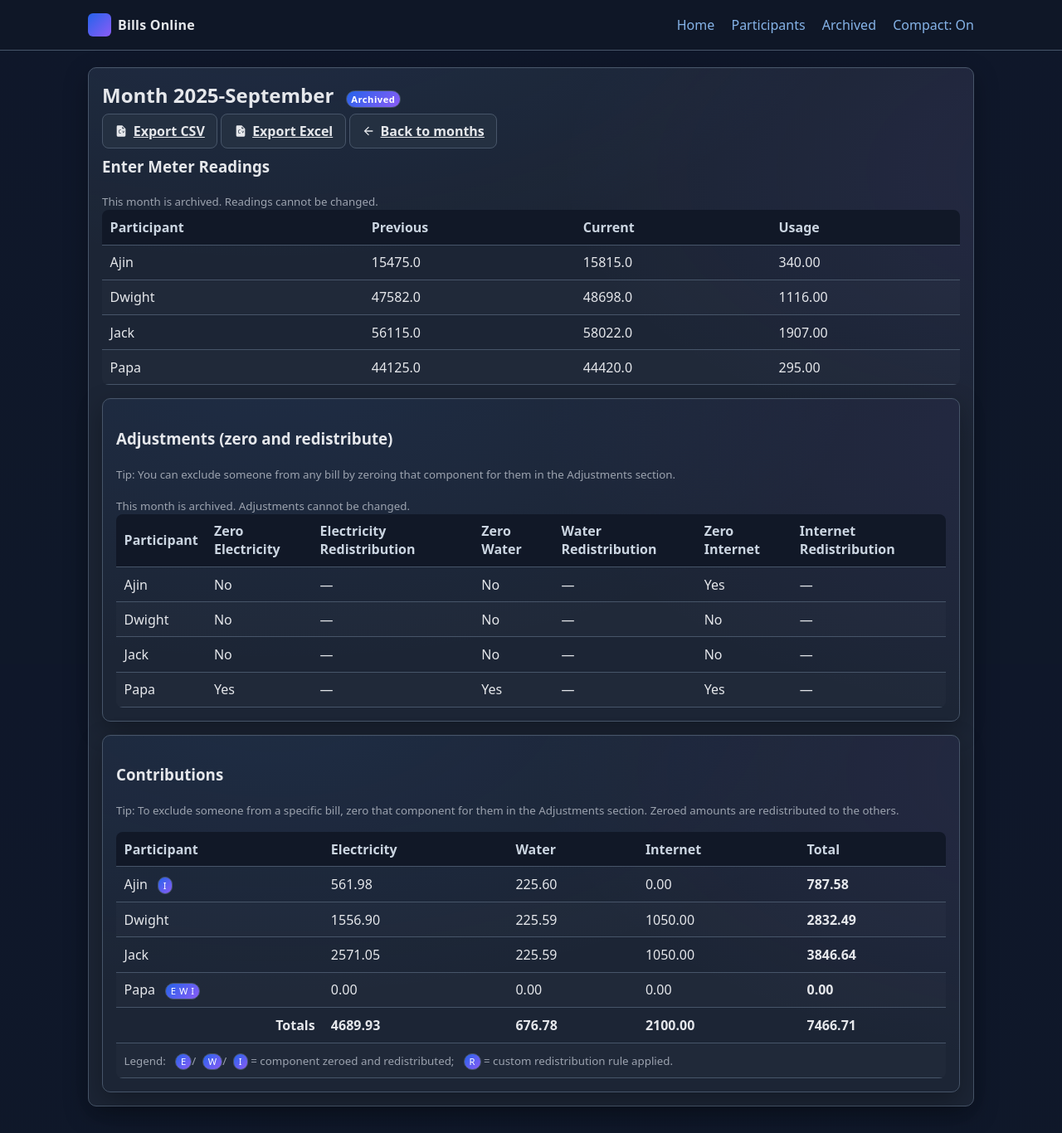
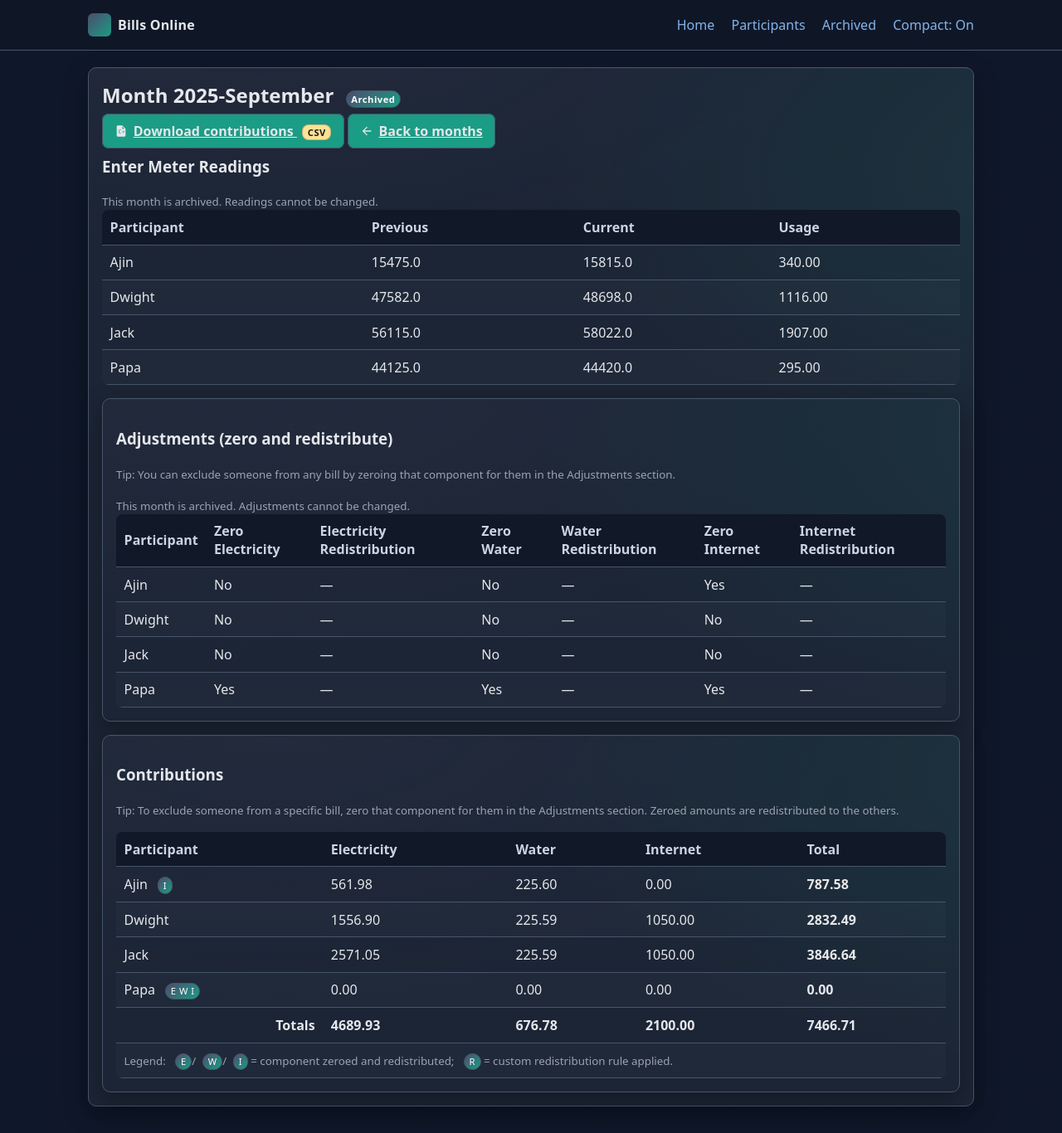
Before and after one commit to phdwight/billsonline, a Flask app: page /months/1 in a window 1280 px wide. Shown: the whole page at 83% size. Run offline with Flask 3, Linux system fonts and the light colour scheme.

Commit message:
Remove Excel export, add database download and UI polish
Removed all Excel export endpoints and related code, consolidating downloads to per-month CSV only. Added a new endpoint and UI links to download the SQLite database file when using SQLite. Updated styles for badges, palette legend, and improved color palette. Archived months now show a badge and no longer allow unarchiving. Cleaned up navigation and removed global export links from the index page. Updated wsgi.py to specify host and port.

```diff
--- a/app/routes/main.py
+++ b/app/routes/main.py
@@ -1,11 +1,12 @@
 from __future__ import annotations
 
-from flask import Blueprint, render_template, request, redirect, url_for, flash, Response
+from flask import Blueprint, render_template, request, redirect, url_for, flash, Response, send_file, current_app
 from sqlalchemy.exc import IntegrityError
 from datetime import date
 import csv
 from io import StringIO
-from openpyxl import Workbook
+# from openpyxl import Workbook  # no longer used
+from urllib.parse import urlparse, unquote
 
 from ..extensions import db
 from ..models import Participant
@@ -185,8 +186,8 @@
 
 @bp.post("/months/<int:bill_id>/unarchive")
 def unarchive_month(bill_id: int):
-    bill_repo.set_archived(bill_id, False)
-    flash("Month unarchived", "info")
+    # Disallow unarchive permanently
+    flash("Unarchiving is not allowed.", "error")
     return redirect(url_for("main.archived"))
 
 
@@ -198,38 +199,29 @@
     return render_template("archived.html", pagination=pagination, months=pagination.items)
 
 
-@bp.get("/export/all.csv")
-def export_all_csv():
-    # Summary of all non-archived months
-    months = bill_repo.list_all()
-    si = StringIO()
-    writer = csv.writer(si)
-    writer.writerow(["Year", "Month", "Electricity", "Water", "Internet", "Total"])
-    for m in months:
-        total = m.electricity_amount + m.water_amount + m.internet_amount
-        month_names = ["January","February","March","April","May","June","July","August","September","October","November","December"]
-        writer.writerow([m.year, month_names[m.month-1], f"{m.electricity_amount:.2f}", f"{m.water_amount:.2f}", f"{m.internet_amount:.2f}", f"{total:.2f}"])
-    output = si.getvalue()
-    return Response(output, mimetype="text/csv", headers={"Content-Disposition": "attachment; filename=months.csv"})
+@bp.get("/download/db")
+def download_db():
+    """Download the SQLite database file if using a sqlite:// URL."""
+    uri = current_app.config.get("SQLALCHEMY_DATABASE_URI", "")
+    parsed = urlparse(uri)
+    if parsed.scheme != "sqlite":
+        flash("Database download is only available when using a local SQLite database.", "error")
+        return redirect(url_for("main.index"))
+    # For sqlite, parsed.path holds the absolute path (may be relative in some forms)
+    db_path = unquote(parsed.path)
+    if db_path.startswith("//"):
+        # urlparse may yield leading // for absolute paths; collapse to single leading /
+        db_path = db_path[1:]
+    import os
+    if not os.path.isabs(db_path):
+        db_path = os.path.join(os.getcwd(), db_path)
+    if not os.path.exists(db_path):
+        flash("Database file not found.", "error")
+        return redirect(url_for("main.index"))
+    return send_file(db_path, as_attachment=True, download_name="billsonline.db")
 
 
-@bp.get("/export/all.xlsx")
-def export_all_xlsx():
-    # Summary of all non-archived months
-    months = bill_repo.list_all()
-    wb = Workbook()
-    ws = wb.active
-    ws.title = "Months"
-    ws.append(["Year", "Month", "Electricity", "Water", "Internet", "Total"])
-    for m in months:
-        total = m.electricity_amount + m.water_amount + m.internet_amount
-        month_names = ["January","February","March","April","May","June","July","August","September","October","November","December"]
-        ws.append([m.year, month_names[m.month-1], float(m.electricity_amount), float(m.water_amount), float(m.internet_amount), float(total)])
-    from io import BytesIO
-    bio = BytesIO()
-    wb.save(bio)
-    bio.seek(0)
-    return Response(bio.getvalue(), mimetype="application/vnd.openxmlformats-officedocument.spreadsheetml.sheet", headers={"Content-Disposition": "attachment; filename=months.xlsx"})
+# Removed global export-all endpoints in favor of per-month contributions downloads
 
 
 @bp.post("/months/<int:bill_id>/delete")
@@ -259,20 +251,19 @@
 
     si = StringIO()
     writer = csv.writer(si)
-    writer.writerow(["Participant", "Electricity", "Water", "Internet", "Total", "Notes"])
+    # Contributions table only
+    writer.writerow(["Participant", "Electricity", "Water", "Internet", "Total"])
     for c in contributions:
-        adj = adjustments.get(c.participant.id) or {}
-        zero_parts = ''.join([ch for ch, key in [( 'E', 'electricity'), ('W','water'), ('I','internet')] if adj.get(key)])
-        custom_parts = ''.join([ch for ch, key in [( 'E', 'redis_electricity'), ('W','redis_water'), ('I','redis_internet')] if adj.get(key)])
-        notes = []
-        if zero_parts:
-            notes.append(f"Zeroed:{zero_parts}")
-        if custom_parts:
-            notes.append(f"Custom:{custom_parts}")
-        writer.writerow([c.participant.name, f"{c.electricity:.2f}", f"{c.water:.2f}", f"{c.internet:.2f}", f"{c.total:.2f}", ' '.join(notes)])
+        writer.writerow([
+            c.participant.name,
+            f"{c.electricity:.2f}",
+            f"{c.water:.2f}",
+            f"{c.internet:.2f}",
+            f"{c.total:.2f}",
+        ])
+    # Totals row
     total_bill = bill.electricity_amount + bill.water_amount + bill.internet_amount
-    writer.writerow([])
-    writer.writerow(["Total Bill", f"{bill.electricity_amount:.2f}", f"{bill.water_amount:.2f}", f"{bill.internet_amount:.2f}", f"{total_bill:.2f}"])
+    writer.writerow(["Totals", f"{bill.electricity_amount:.2f}", f"{bill.water_amount:.2f}", f"{bill.internet_amount:.2f}", f"{total_bill:.2f}"])
 
     output = si.getvalue()
     month_names = ["January","February","March","April","May","June","July","August","September","October","November","December"]
@@ -284,60 +275,6 @@
     )
 
 
-@bp.get("/months/<int:bill_id>/export.xlsx")
-def export_month_xlsx(bill_id: int):
-    bill = bill_repo.get_by_id(bill_id)
-    if not bill:
-        flash("Month not found", "error")
-        return redirect(url_for("main.index"))
-    participants = participants_repo.list_all()
-    readings = reading_repo.list_for_month(bill.id)
-    adjustments = {a.participant_id: {
-        'electricity': a.zero_electricity,
-        'water': a.zero_water,
-        'internet': a.zero_internet,
-        'redis_electricity': a.redis_electricity,
-        'redis_water': a.redis_water,
-        'redis_internet': a.redis_internet,
-    } for a in adjust_repo.list_for_month(bill.id)}
-    contributions = calculator.compute_contributions(bill, readings, participants, adjustments)
-
-    wb = Workbook()
-    ws = wb.active
-    month_names = ["January","February","March","April","May","June","July","August","September","October","November","December"]
-    ws.title = f"{bill.year}-{month_names[bill.month-1]}"
-    ws.append(["Participant", "Electricity", "Water", "Internet", "Total", "Notes"])
-    for c in contributions:
-        adj = adjustments.get(c.participant.id) or {}
-        zero_parts = ''.join([ch for ch, key in [( 'E', 'electricity'), ('W','water'), ('I','internet')] if adj.get(key)])
-        custom_parts = ''.join([ch for ch, key in [( 'E', 'redis_electricity'), ('W','redis_water'), ('I','redis_internet')] if adj.get(key)])
-        notes = []
-        if zero_parts:
-            notes.append(f"Zeroed:{zero_parts}")
-        if custom_parts:
-            notes.append(f"Custom:{custom_parts}")
-        ws.append([
-            c.participant.name,
-            float(f"{c.electricity:.2f}"),
-            float(f"{c.water:.2f}"),
-            float(f"{c.internet:.2f}"),
-            float(f"{c.total:.2f}"),
-            ' '.join(notes),
-        ])
-    total_bill = bill.electricity_amount + bill.water_amount + bill.internet_amount
-    ws.append([])
-    ws.append(["Total Bill", float(f"{bill.electricity_amount:.2f}"), float(f"{bill.water_amount:.2f}"), float(f"{bill.internet_amount:.2f}"), float(f"{total_bill:.2f}")])
-
-    from io import BytesIO
-    bio = BytesIO()
-    wb.save(bio)
-    bio.seek(0)
-    filename = f"bill_{bill.year}-{month_names[bill.month-1]}.xlsx"
-    return Response(
-        bio.getvalue(),
-        mimetype="application/vnd.openxmlformats-officedocument.spreadsheetml.sheet",
-        headers={"Content-Disposition": f"attachment; filename={filename}"},
-    )
 
 
 @bp.post("/months/<int:bill_id>/readings")
--- a/app/static/style.css
+++ b/app/static/style.css
@@ -2,17 +2,20 @@
 :root {
 	--gap: 1rem;
 	--radius: 10px;
-	--bg: #0f172a; /* slate-900 */
-	--panel: #0f1829; /* slightly deeper for contrast */
-	--card: #1c2535; /* slightly crisper */
+	--bg: #0f172a; /* retain dark base unless switching to light theme */
+	--panel: #0f1829;
+	--card: #1c2535;
 	--muted: #9ca3af; /* gray-400 */
 	--text: #e5e7eb; /* gray-200 */
-	--primary: #2563eb; /* blue-600 for stronger contrast */
+	--primary: #4C4C6D; /* new primary */
 	--primary-contrast: #ffffff;
-	--border: #475569; /* slate-500 for clearer edges */
-	--success: #10b981; /* emerald-500 */
+	--border: #475569; /* neutral border */
+	--success: #1B9C85; /* new secondary used for success/accent */
 	--error: #ef4444; /* red-500 */
-	--warning: #f59e0b; /* amber-500 */
+	--warning: #FFE194; /* new warm accent */
+	--accent-1: #1B9C85; /* secondary */
+	--accent-2: #4C4C6D; /* primary */
+	--light: #E8F6EF; /* light mint background */
 }
 
 * { box-sizing: border-box; }
@@ -41,13 +44,13 @@
 
 header .container { display:flex; align-items:center; justify-content: space-between; }
 .brand { display:flex; align-items:center; gap:.5rem; font-weight:700; letter-spacing:.2px; }
-.brand .logo { width: 28px; height: 28px; border-radius: 6px; background: linear-gradient(135deg, var(--primary), #8b5cf6); display:inline-block; }
+.brand .logo { width: 28px; height: 28px; border-radius: 6px; background: linear-gradient(135deg, var(--primary), var(--accent-1)); display:inline-block; }
 nav a { color: var(--text); text-decoration: none; margin-left: 1rem; opacity:.9; }
 nav a:hover { opacity: 1; color: #fff; }
 
-/* Global link styles */
-a { color: #bfe0ff; text-decoration: underline; }
-a:hover { color: #e3f2ff; }
+/* Links use secondary for readability on dark */
+a { color: #9fe4d6; text-decoration: underline; }
+a:hover { color: #c8f0e6; }
 
 main .container { padding-top: 1.25rem; padding-bottom: 2rem; }
 
@@ -55,9 +58,9 @@
 @media (max-width: 900px) { .grid { grid-template-columns: 1fr; } }
 
 .card {
-	background: radial-gradient(1200px 600px at 20% -10%, rgba(59,130,246,.08), rgba(0,0,0,0) 60%),
-							radial-gradient(1200px 600px at 120% 10%, rgba(139,92,246,.08), rgba(0,0,0,0) 60%),
-							var(--card);
+	background: radial-gradient(1200px 600px at 20% -10%, rgba(76,76,109,.14), rgba(0,0,0,0) 60%),
+						radial-gradient(1200px 600px at 120% 10%, rgba(27,156,133,.14), rgba(0,0,0,0) 60%),
+						var(--card);
 	border: 1px solid var(--border);
 	border-radius: var(--radius);
 	padding: 1rem;
@@ -79,11 +82,11 @@
 button, .btn { cursor:pointer; border:none; border-radius: 8px; padding: .55rem .9rem; font-weight:600; }
 .btn-sm { padding: .35rem .6rem; font-size: .85rem; }
 .btn-primary, button[type="submit"] { background: var(--primary); color: var(--primary-contrast); }
-.btn-secondary { background: #243041; color: var(--text); border:1px solid var(--border); }
+.btn-secondary { background: var(--accent-1); color: var(--text); border:1px solid var(--border); }
 .btn-danger { background: var(--error); color: #fff; }
-.btn-link, .linklike { background:none; border:none; color: #93c5fd; text-decoration: none; padding: 0; cursor:pointer; }
-.btn-link:hover, .linklike:hover { text-decoration: underline; color: #cfe4ff; }
-.btn:focus, .btn-link:focus, .linklike:focus { outline: 3px solid rgba(59,130,246,0.18); outline-offset: 2px; }
+.btn-link, .linklike { background:none; border:none; color: #c8f0e6; text-decoration: none; padding: 0; cursor:pointer; }
+.btn-link:hover, .linklike:hover { text-decoration: underline; color: #e8f6ef; }
+.btn:focus, .btn-link:focus, .linklike:focus { outline: 3px solid rgba(27,156,133,0.28); outline-offset: 2px; }
 .btn-primary:hover { filter: brightness(1.05); }
 .btn-secondary:hover { filter: brightness(1.03); }
 .btn-danger:hover { filter: brightness(0.95); }
@@ -97,6 +100,8 @@
 th { background: #111827; text-align: left; color: #cbd5e1; }
 tbody tr:nth-child(even) { background: rgba(255,255,255,0.02); }
 tbody tr:hover { background: rgba(59,130,246,0.07); }
+/* Hover rows align to new primary */
+tbody tr:hover { background: rgba(76,76,109,0.12); }
 
 /* Responsive: collapse redistribution columns under 1000px */
 @media (max-width: 1000px) {
@@ -126,9 +131,48 @@
 	font-size: .7rem;
 	letter-spacing: .5px;
 	color: #fff;
-	background: linear-gradient(135deg, var(--primary), #8b5cf6);
+	background: linear-gradient(135deg, var(--primary), var(--accent-1));
 	border: 1px solid var(--border);
 }
+
+/* File-type badges */
+.badge-file {
+	display: inline-block;
+	margin-left: .4rem;
+	padding: .05rem .35rem;
+	border-radius: .5rem;
+	font-size: .7rem;
+	font-weight: 700;
+	letter-spacing: .4px;
+	background: var(--warning);
+	color: #1a1a1a;
+	border: 1px solid rgba(0,0,0,0.2);
+}
+
+/* Archived badge uses yellow accent with dark text for contrast */
+.badge-archived {
+	display: inline-flex;
+	align-items: center;
+	gap: .3rem;
+	margin-left: .5rem;
+	padding: .12rem .45rem;
+	border-radius: 999px;
+	font-size: .7rem;
+	letter-spacing: .4px;
+		background: var(--warning);
+	color: #1a1a1a; /* dark text for contrast on yellow */
+	border: 1px solid rgba(0,0,0,0.2);
+}
+.badge-archived .icon { color: #1a1a1a; }
+
+/* Palette legend: small swatches near headings */
+.palette-legend { display:inline-flex; align-items:center; gap:.35rem; margin-left: .5rem; vertical-align: middle; }
+.swatch { width: .7rem; height: .7rem; border-radius: 50%; border:1px solid rgba(255,255,255,0.25); display:inline-block; }
+.swatch.primary { background: var(--primary); }
+.swatch.accent1 { background: var(--accent-1); }
+.swatch.success { background: var(--success); }
+.swatch.warning { background: var(--warning); border-color: rgba(0,0,0,0.2); }
+.swatch.light { background: var(--light); border-color: rgba(0,0,0,0.2); }
 
 .redis-box {
 	border: 1px solid var(--border);
--- a/app/templates/base.html
+++ b/app/templates/base.html
@@ -16,6 +16,7 @@
       <symbol id="icon-back" viewBox="0 0 24 24"><path fill="currentColor" d="M20 11H7.83l5.59-5.59L12 4l-8 8l8 8l1.41-1.41L7.83 13H20v-2z"/></symbol>
       <symbol id="icon-view" viewBox="0 0 24 24"><path fill="currentColor" d="M12 6a9.77 9.77 0 0 0-10 6a9.77 9.77 0 0 0 20 0a9.77 9.77 0 0 0-10-6zm0 10a4 4 0 1 1 0-8a4 4 0 0 1 0 8z"/></symbol>
       <symbol id="icon-unarchive" viewBox="0 0 24 24"><path fill="currentColor" d="M20.54 5.23L19.15 3.5A2 2 0 0 0 17.58 3H6.41a2 2 0 0 0-1.57.5L3.46 5.23A2 2 0 0 0 3 6.54V19a2 2 0 0 0 2 2h14a2 2 0 0 0 2-2V6.54a2 2 0 0 0-.46-1.31M6.41 5h11.16l1.05 1.23H5.36zM12 12l4 4h-8z"/></symbol>
+  <symbol id="icon-lock" viewBox="0 0 24 24"><path fill="currentColor" d="M12 2a5 5 0 0 0-5 5v3H6a2 2 0 0 0-2 2v8a2 2 0 0 0 2 2h12a2 2 0 0 0 2-2v-8a2 2 0 0 0-2-2h-1V7a5 5 0 0 0-5-5m-3 8V7a3 3 0 0 1 6 0v3z"/></symbol>
     </svg>
     <header>
       <div class="container">
--- a/app/templates/index.html
+++ b/app/templates/index.html
@@ -59,7 +59,7 @@
             <input type="hidden" name="csrf_token" value="{{ csrf_token() }}">
             <button type="submit" class="btn btn-link btn-sm"><svg class="icon icon-left"><use href="#icon-delete"/></svg>Delete</button>
           </form>
-          <a href="{{ url_for('main.export_month_csv', bill_id=m.id) }}" class="btn btn-link btn-sm"><svg class="icon icon-left"><use href="#icon-csv"/></svg>CSV</a>
+          <a href="{{ url_for('main.export_month_csv', bill_id=m.id) }}" class="btn btn-link btn-sm"><svg class="icon icon-left"><use href="#icon-csv"/></svg>CSV <span class="badge-file" aria-label="File type: CSV">CSV</span></a>
         </li>
         {% else %}
         <li>No months yet</li>
@@ -77,7 +77,6 @@
   <section class="card" style="margin-top: var(--gap);">
     <a class="btn btn-secondary" href="{{ url_for('main.participants_page') }}">Manage participants</a>
     <span class="muted">·</span> <a class="btn btn-secondary" href="{{ url_for('main.archived') }}">Archived months</a>
-    <span class="muted">·</span> <a class="btn btn-secondary" href="{{ url_for('main.export_all_csv') }}">Export all CSV</a>
-    <span class="muted">·</span> <a class="btn btn-secondary" href="{{ url_for('main.export_all_xlsx') }}">Export all Excel</a>
+    <span class="muted">·</span> <a class="btn btn-secondary" href="{{ url_for('main.download_db') }}">Download database</a>
   </section>
 {% endblock %}
--- a/app/templates/month_detail.html
+++ b/app/templates/month_detail.html
@@ -8,8 +8,7 @@
   {% if not bill.archived %}
   <a class="btn btn-secondary" href="{{ url_for('main.edit_month', bill_id=bill.id) }}"><svg class="icon icon-left"><use href="#icon-edit"/></svg>Edit amounts</a>
   {% endif %}
-  <a class="btn btn-secondary" href="{{ url_for('main.export_month_csv', bill_id=bill.id) }}"><svg class="icon icon-left"><use href="#icon-csv"/></svg>Export CSV</a>
-  <a class="btn btn-secondary" href="{{ url_for('main.export_month_xlsx', bill_id=bill.id) }}"><svg class="icon icon-left"><use href="#icon-csv"/></svg>Export Excel</a>
+  <a class="btn btn-secondary" href="{{ url_for('main.export_month_csv', bill_id=bill.id) }}"><svg class="icon icon-left"><use href="#icon-csv"/></svg>Download contributions <span class="badge-file" aria-label="File type: CSV">CSV</span></a>
   <a class="btn btn-secondary" href="{{ url_for('main.index') }}"><svg class="icon icon-left"><use href="#icon-back"/></svg>Back to months</a>
 
 </p>
--- a/requirements.txt
+++ b/requirements.txt
@@ -7,3 +7,5 @@
 Flask-WTF==1.2.2
 WTForms==3.1.2
 openpyxl==3.1.5
+uvicorn==0.30.6
+asgiref==3.8.1
--- a/wsgi.py
+++ b/wsgi.py
@@ -3,4 +3,4 @@
 app = create_app()
 
 if __name__ == "__main__":
-    app.run(debug=True)
+    app.run(host="127.0.0.1", port=5001, debug=True, use_reloader=True)
```
Also changed, not shown: app/templates/archived.html (+14 -5 lines), asgi.py (added, +8 -0 lines), README.md, billsonline.db.
